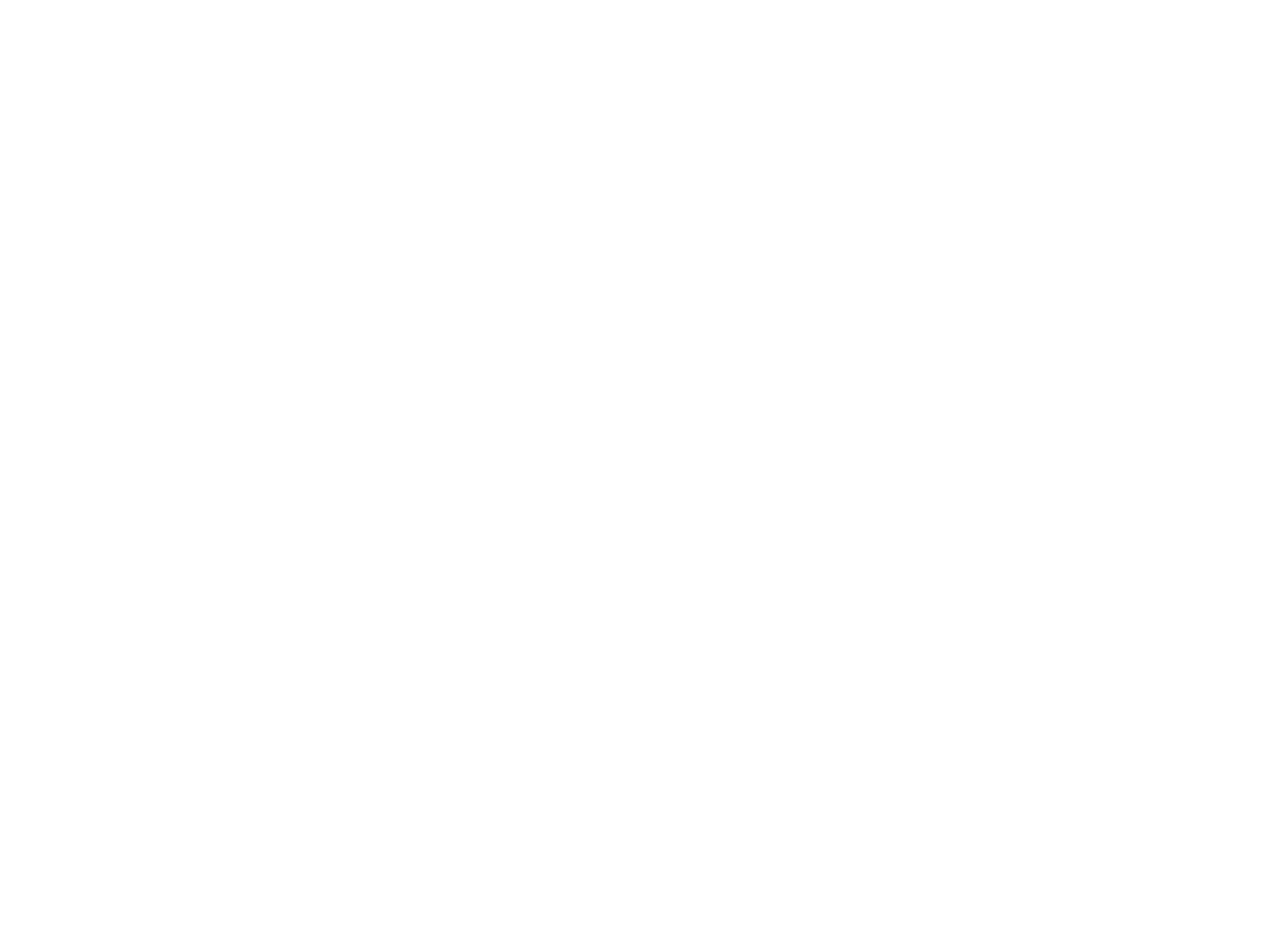
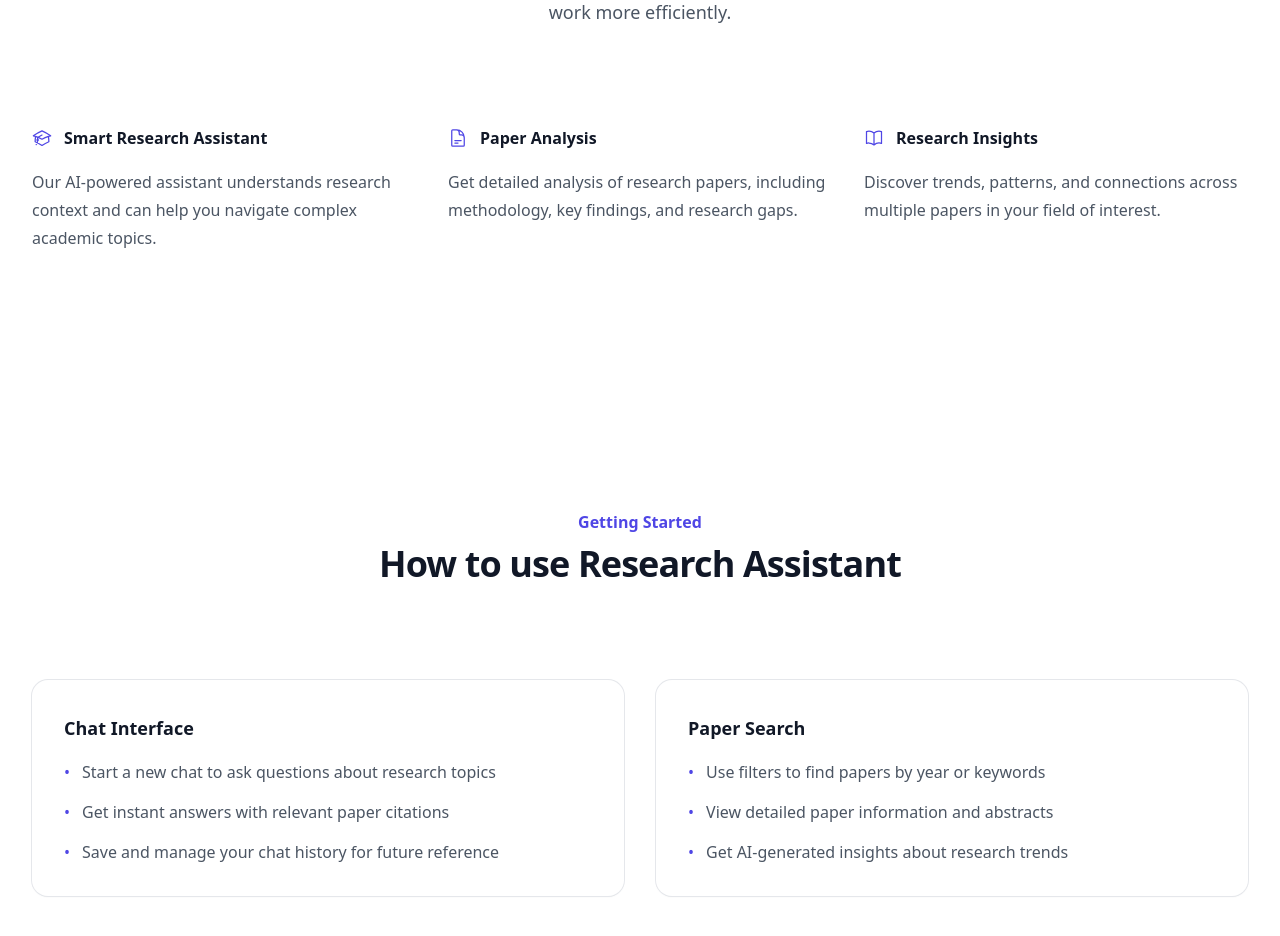
Before and after one commit to Hungdom/ai-chatbot-research-assistant, a React (Create React App) app in the folder frontend/: page / in a window 1280 px wide. Shown: the part 980-1916 px from the top of the page. Before the commit the page ends 800 px from the top, so only its background shows below. Built offline with nearby package versions, Linux system fonts and the light colour scheme; no server answers.

Commit message:
update homepage
Signed-off-by: Lê Mạnh Hùng <hung.le.m1@ctgroupvietnam.com>

```diff
--- a/frontend/src/pages/Home.js
+++ b/frontend/src/pages/Home.js
@@ -1,32 +1,51 @@
 import React from 'react';
 import { Link } from 'react-router-dom';
-import { ChatBubbleLeftRightIcon, MagnifyingGlassIcon } from '@heroicons/react/24/outline';
+import { ChatBubbleLeftRightIcon, MagnifyingGlassIcon, BookOpenIcon, AcademicCapIcon, DocumentTextIcon } from '@heroicons/react/24/outline';
 
 const Home = () => {
   const features = [
     {
       name: 'AI Chat Assistant',
-      description: 'Get instant answers to your research questions using our AI-powered chat interface.',
+      description: 'Get instant answers to your research questions using our AI-powered chat interface. The assistant can help you understand complex papers, find relevant research, and provide insights.',
       icon: ChatBubbleLeftRightIcon,
       href: '/chat',
     },
     {
       name: 'Paper Search',
-      description: 'Search through academic papers with advanced filtering options.',
+      description: 'Search through academic papers with advanced filtering options. Find papers by year, keywords, or categories. Get detailed paper information including abstracts, authors, and citations.',
       icon: MagnifyingGlassIcon,
       href: '/search',
     },
   ];
 
+  const keyFeatures = [
+    {
+      title: 'Smart Research Assistant',
+      description: 'Our AI-powered assistant understands research context and can help you navigate complex academic topics.',
+      icon: AcademicCapIcon,
+    },
+    {
+      title: 'Paper Analysis',
+      description: 'Get detailed analysis of research papers, including methodology, key findings, and research gaps.',
+      icon: DocumentTextIcon,
+    },
+    {
+      title: 'Research Insights',
+      description: 'Discover trends, patterns, and connections across multiple papers in your field of interest.',
+      icon: BookOpenIcon,
+    },
+  ];
+
   return (
     <div className="relative isolate overflow-hidden">
+      {/* Hero Section */}
       <div className="mx-auto max-w-7xl px-6 pb-24 pt-10 sm:pb-32 lg:flex lg:px-8 lg:py-40">
         <div className="mx-auto max-w-2xl lg:mx-0 lg:max-w-xl lg:flex-shrink-0 lg:pt-8">
           <h1 className="mt-10 text-4xl font-bold tracking-tight text-gray-900 sm:text-6xl">
             Research Assistant
           </h1>
           <p className="mt-6 text-lg leading-8 text-gray-600">
-            Your AI-powered companion for academic research. Get instant answers to your questions and discover relevant papers with ease.
+            Your AI-powered companion for academic research. Get instant answers to your questions, discover relevant papers, and gain deeper insights into your research topics.
           </p>
           <div className="mt-10 flex items-center gap-x-6">
             <Link
@@ -60,6 +79,82 @@
           </div>
         </div>
       </div>
+
+      {/* Key Features Section */}
+      <div className="mx-auto max-w-7xl px-6 lg:px-8 py-24 sm:py-32">
+        <div className="mx-auto max-w-2xl lg:text-center">
+          <h2 className="text-base font-semibold leading-7 text-indigo-600">Key Features</h2>
+          <p className="mt-2 text-3xl font-bold tracking-tight text-gray-900 sm:text-4xl">
+            Everything you need for your research
+          </p>
+          <p className="mt-6 text-lg leading-8 text-gray-600">
+            Our platform combines AI technology with academic research tools to help you work more efficiently.
+          </p>
+        </div>
+        <div className="mx-auto mt-16 max-w-2xl sm:mt-20 lg:mt-24 lg:max-w-none">
+          <dl className="grid max-w-xl grid-cols-1 gap-x-8 gap-y-16 lg:max-w-none lg:grid-cols-3">
+            {keyFeatures.map((feature) => (
+              <div key={feature.title} className="flex flex-col">
+                <dt className="flex items-center gap-x-3 text-base font-semibold leading-7 text-gray-900">
+                  <feature.icon className="h-5 w-5 flex-none text-indigo-600" aria-hidden="true" />
+                  {feature.title}
+                </dt>
+                <dd className="mt-4 flex flex-auto flex-col text-base leading-7 text-gray-600">
+                  <p className="flex-auto">{feature.description}</p>
+                </dd>
+              </div>
+            ))}
+          </dl>
+        </div>
+      </div>
+
+      {/* Usage Notes Section */}
+      <div className="mx-auto max-w-7xl px-6 lg:px-8 py-24 sm:py-32">
+        <div className="mx-auto max-w-2xl lg:text-center">
+          <h2 className="text-base font-semibold leading-7 text-indigo-600">Getting Started</h2>
+          <p className="mt-2 text-3xl font-bold tracking-tight text-gray-900 sm:text-4xl">
+            How to use Research Assistant
+          </p>
+        </div>
+        <div className="mx-auto mt-16 max-w-2xl sm:mt-20 lg:mt-24 lg:max-w-none">
+          <div className="grid grid-cols-1 gap-8 lg:grid-cols-2">
+            <div className="rounded-2xl bg-white p-8 shadow-sm ring-1 ring-gray-200">
+              <h3 className="text-lg font-semibold leading-8 text-gray-900">Chat Interface</h3>
+              <ul className="mt-4 space-y-4 text-gray-600">
+                <li className="flex gap-x-3">
+                  <span className="text-indigo-600">•</span>
+                  <span>Start a new chat to ask questions about research topics</span>
+                </li>
+                <li className="flex gap-x-3">
+                  <span className="text-indigo-600">•</span>
+                  <span>Get instant answers with relevant paper citations</span>
+                </li>
+                <li className="flex gap-x-3">
+                  <span className="text-indigo-600">•</span>
+                  <span>Save and manage your chat history for future reference</span>
+                </li>
+              </ul>
+            </div>
+            <div className="rounded-2xl bg-white p-8 shadow-sm ring-1 ring-gray-200">
+              <h3 className="text-lg font-semibold leading-8 text-gray-900">Paper Search</h3>
+              <ul className="mt-4 space-y-4 text-gray-600">
+                <li className="flex gap-x-3">
+                  <span className="text-indigo-600">•</span>
+                  <span>Use filters to find papers by year or keywords</span>
+                </li>
+                <li className="flex gap-x-3">
+                  <span className="text-indigo-600">•</span>
+                  <span>View detailed paper information and abstracts</span>
+                </li>
+                <li className="flex gap-x-3">
+                  <span className="text-indigo-600">•</span>
+                  <span>Get AI-generated insights about research trends</span>
+                </li>
+              </ul>
+            </div>
+          </div>
+        </div>
+      </div>
     </div>
   );
 };
```
